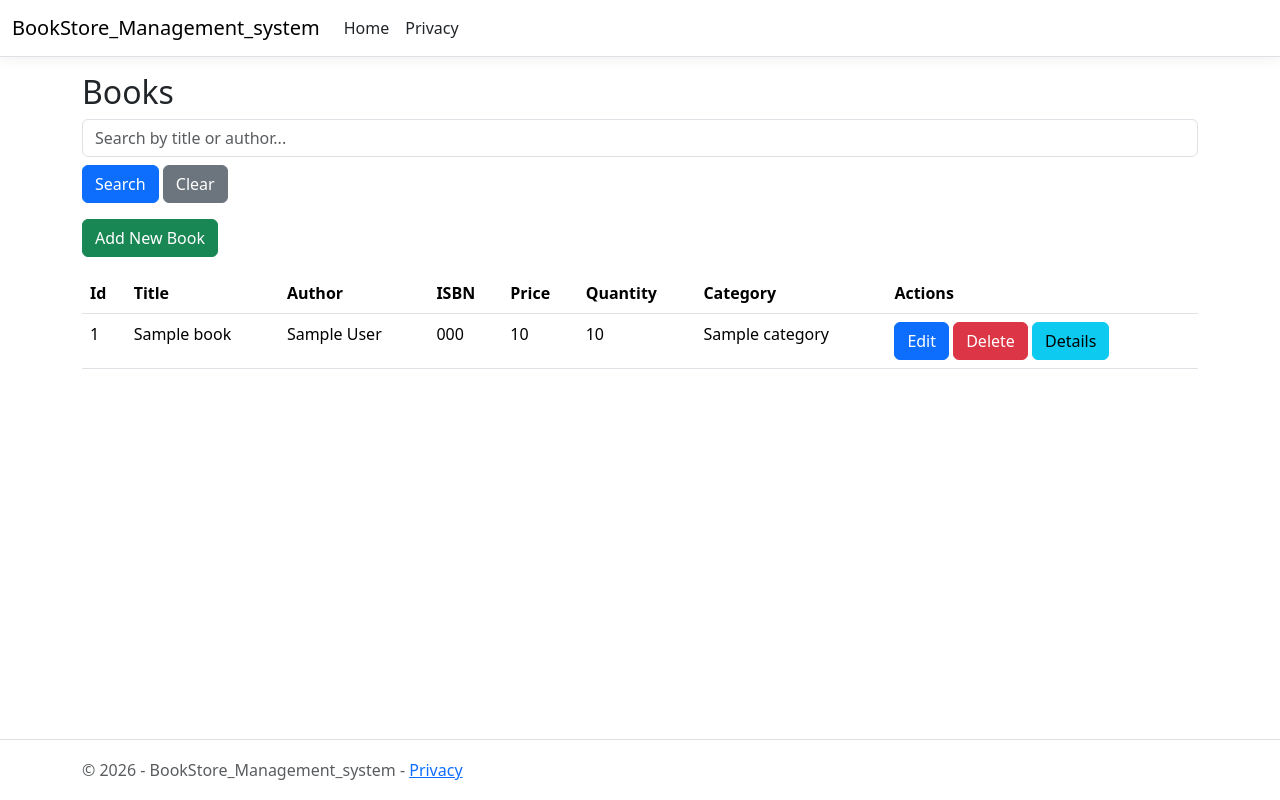
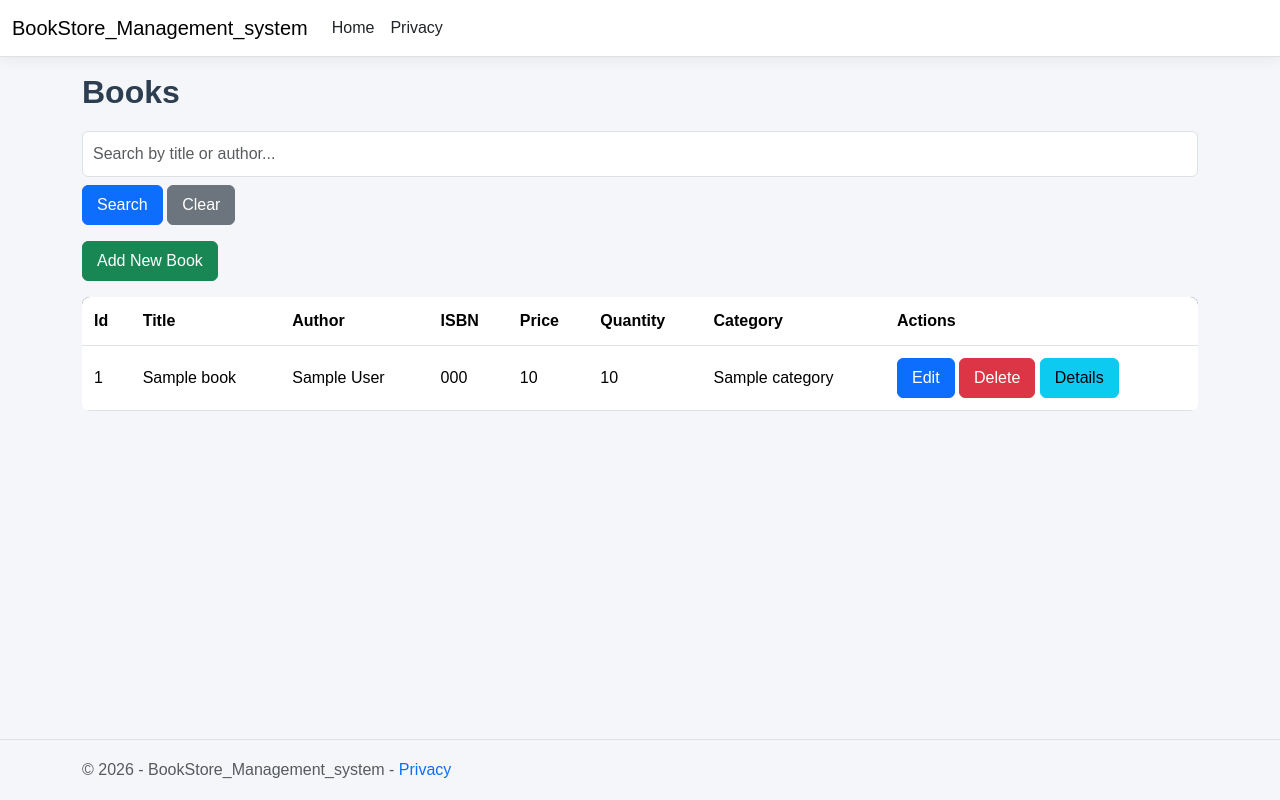
Before and after one commit to RaghadRamzy/BookStore_Management_system, an ASP.NET Core app: page /Book in a window 1280 px wide. Run offline with ASP.NET Core 8, Linux system fonts and the light colour scheme; tables that the repository leaves empty hold one stand-in row (values such as "Sample post"); style sheets or scripts are compiled from the project's sources.

Commit message:
Adding css file with simple style useing chat.

```diff
--- a/BookStore_Management_system/Views/Shared/_Layout.cshtml
+++ b/BookStore_Management_system/Views/Shared/_Layout.cshtml
@@ -7,6 +7,7 @@
     <script type="importmap"></script>
     <link rel="stylesheet" href="~/lib/bootstrap/dist/css/bootstrap.min.css" />
     <link rel="stylesheet" href="~/css/site.css" asp-append-version="true" />
+    <link rel="stylesheet" href="~/css/site-custom.css" asp-append-version="true" />
     <link rel="stylesheet" href="~/BookStore_Management_system.styles.css" asp-append-version="true" />
 </head>
 <body>
--- /dev/null
+++ b/BookStore_Management_system/wwwroot/css/site-custom.css
@@ -0,0 +1,59 @@
+/* General Page Styling */
+body {
+    background-color: #f5f6fa;
+    font-family: Arial, sans-serif;
+    color: #333;
+}
+
+/* Page Headings */
+h2 {
+    color: #2c3e50;
+    font-weight: bold;
+    margin-bottom: 20px;
+}
+
+/* Tables */
+.table {
+    background-color: white;
+    border-radius: 8px;
+    overflow: hidden;
+}
+
+    .table thead {
+        background-color: #2c3e50;
+        color: white;
+    }
+
+    .table th,
+    .table td {
+        padding: 12px;
+        vertical-align: middle;
+    }
+
+/* Buttons */
+.btn {
+    border-radius: 6px;
+    padding: 7px 14px;
+}
+
+/* Forms */
+.form-control {
+    border-radius: 6px;
+    padding: 10px;
+}
+
+.form-group {
+    margin-bottom: 15px;
+}
+
+/* Cards */
+.card {
+    border: none;
+    border-radius: 10px;
+    box-shadow: 0 2px 8px rgba(0, 0, 0, 0.08);
+}
+
+/* Links */
+a {
+    text-decoration: none;
+}
```
